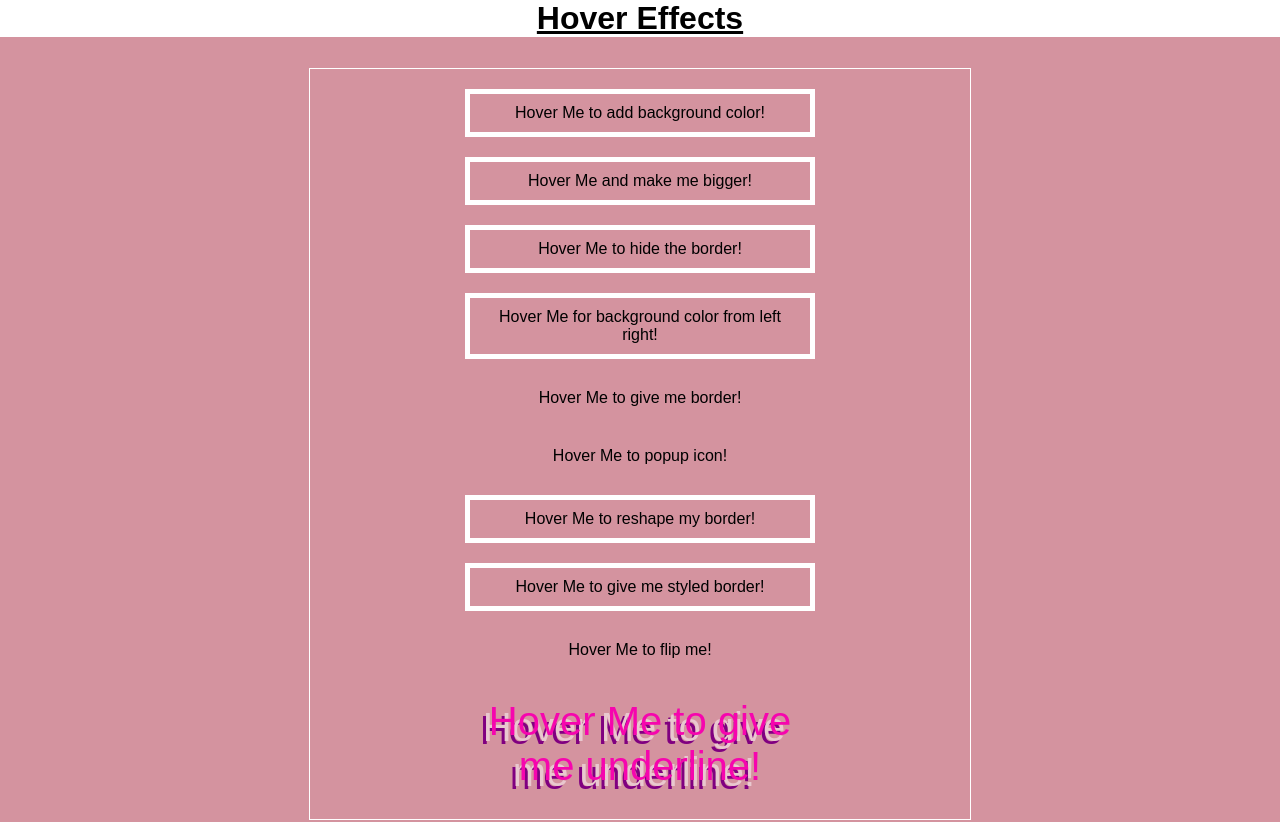
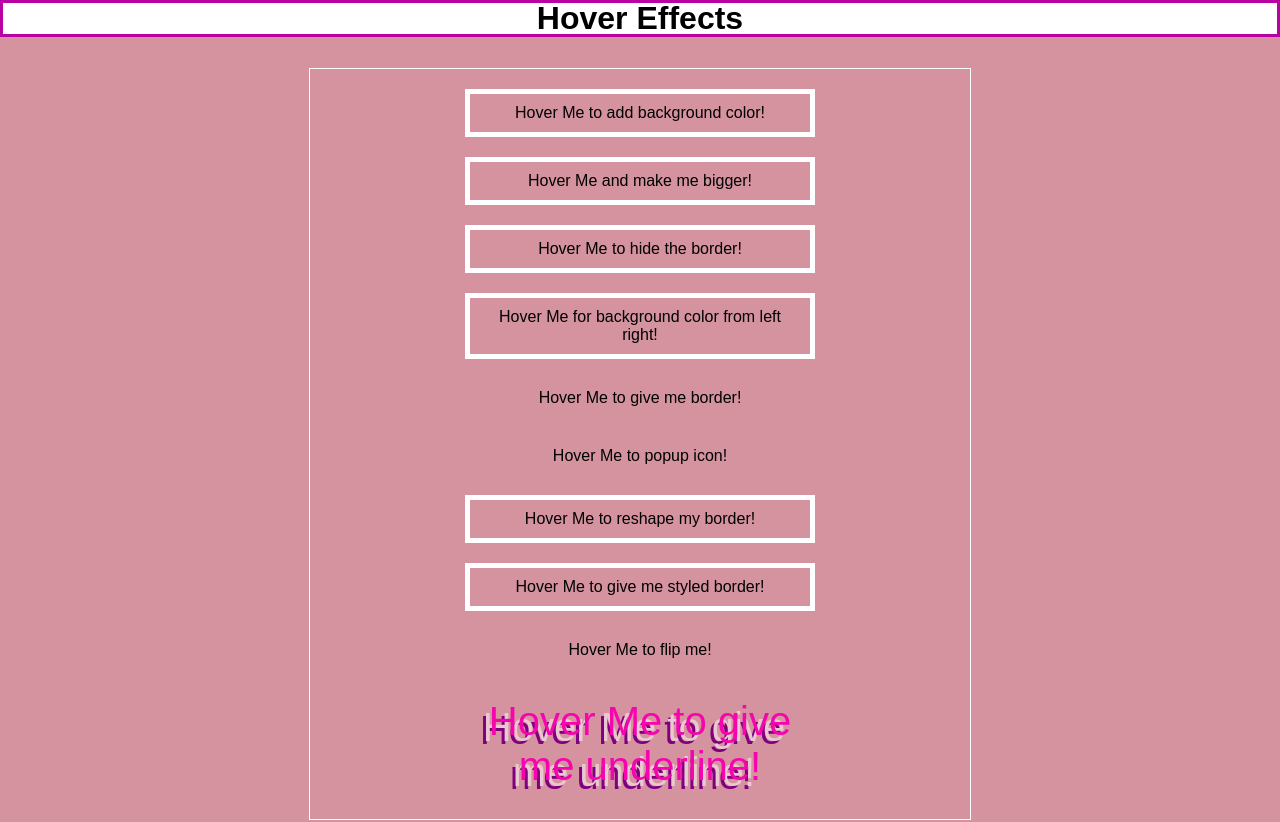
Before and after one commit to YosKad/Hover-Example, a plain HTML site: page index.html in a window 1280 px wide. Shown: the top 822 px of the page. Drawn offline with Linux system fonts and the light colour scheme; a web font is replaced by a local one.

Commit message:
Update style.css

```diff
--- a/style.css
+++ b/style.css
@@ -11,7 +11,13 @@ h1 {
     background-color: white;
 
 }
+h1:hover {
 
+    box-shadow: inset 0 0 0 3px #b802a3;
+    text-decoration: none;
+    transition-duration: 1000ms;
+
+}
 
 
 .main {
```
